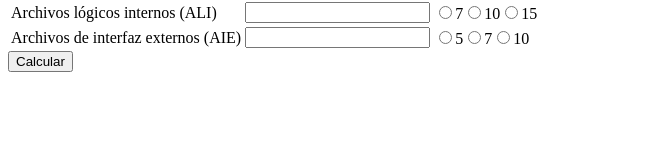
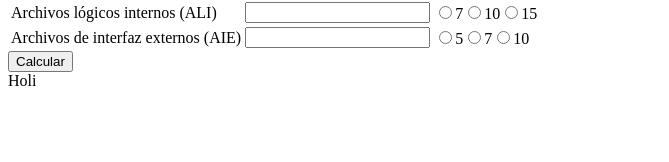
Before and after one commit to HarryHndz/ProyectoPuntos, a React (Vite) app: page / in a window 1280 px wide. Shown: the part 124-286 px from the top of the page, without its empty margins (0-669 px from the left). Built offline with nearby package versions, Linux system fonts and the light colour scheme.

Commit message:
No se que pasa

```diff
--- a/src/App.jsx
+++ b/src/App.jsx
@@ -1,11 +1,12 @@
 import { CuadroConteo } from './components/ConteoTotal.jsx'
-
+import { Formulario } from './components/AjusteValor.jsx'
 
 function App() {
 
   return (
     <>
-    <CuadroConteo></CuadroConteo>
+    <CuadroConteo />
+    <Formulario />
     </>
   )
 }
--- a/src/components/AjusteValor.jsx
+++ b/src/components/AjusteValor.jsx
@@ -0,0 +1,11 @@
+import { botonValor } from "./InputBtn.jsx"
+
+export const Formulario = () => {
+    return (
+        <form>
+            <label>Holi</label>
+            <botonValor></botonValor>
+        </form>
+    )
+
+}
--- a/src/components/InputBtn.jsx
+++ b/src/components/InputBtn.jsx
@@ -13,3 +13,17 @@ export const RadioBotones = ({valorSimple,valorPromedio,valorComplejo})=>{
 
     )
 }
+
+export const botonValor = () => {
+
+    for (var i = 0; i < 6; i++){
+        return (
+            <form>
+                <input type="radio" name="valor" value={i} />
+                <label htmlFor={i}></label>
+            </form>
+        )
+    }
+
+
+}
```
